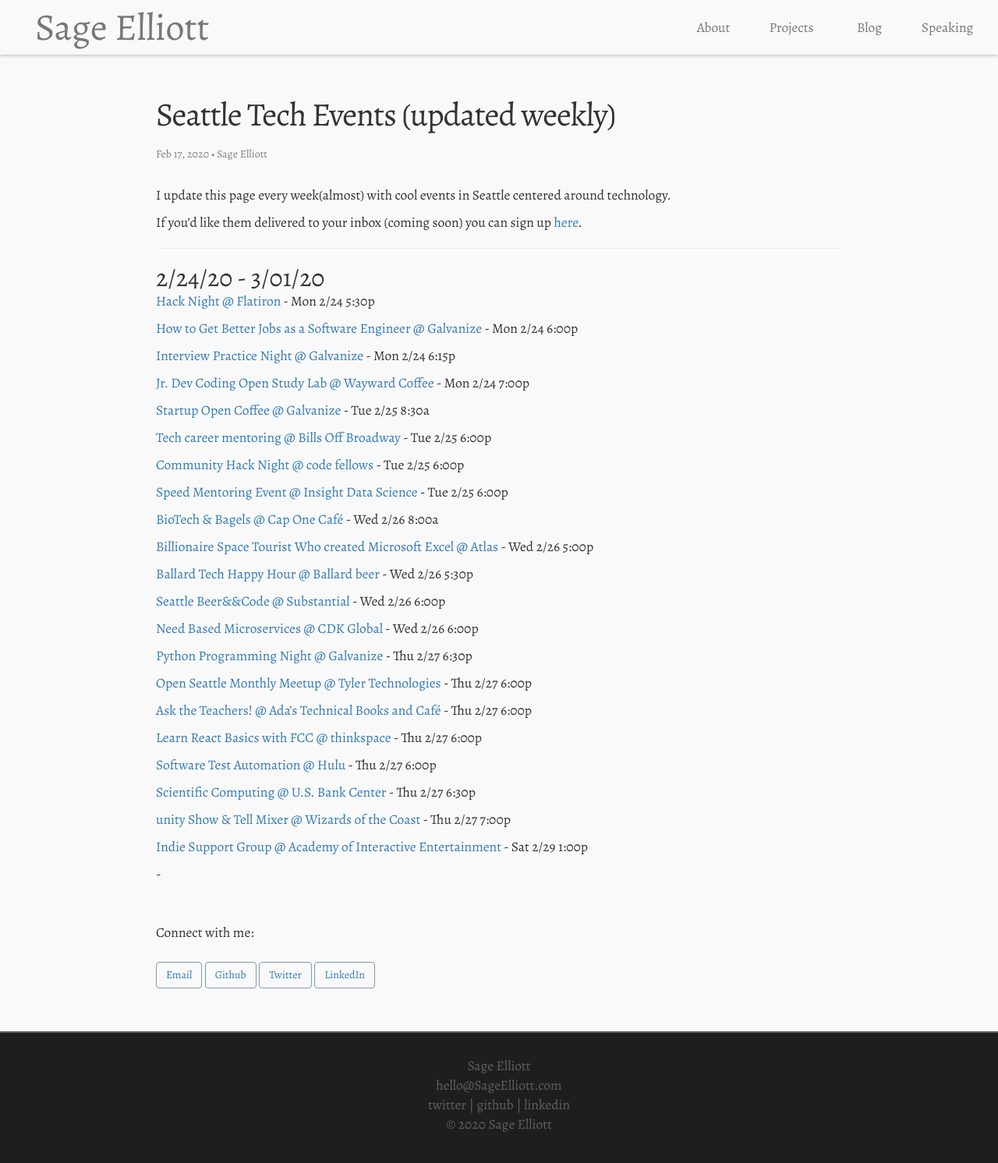
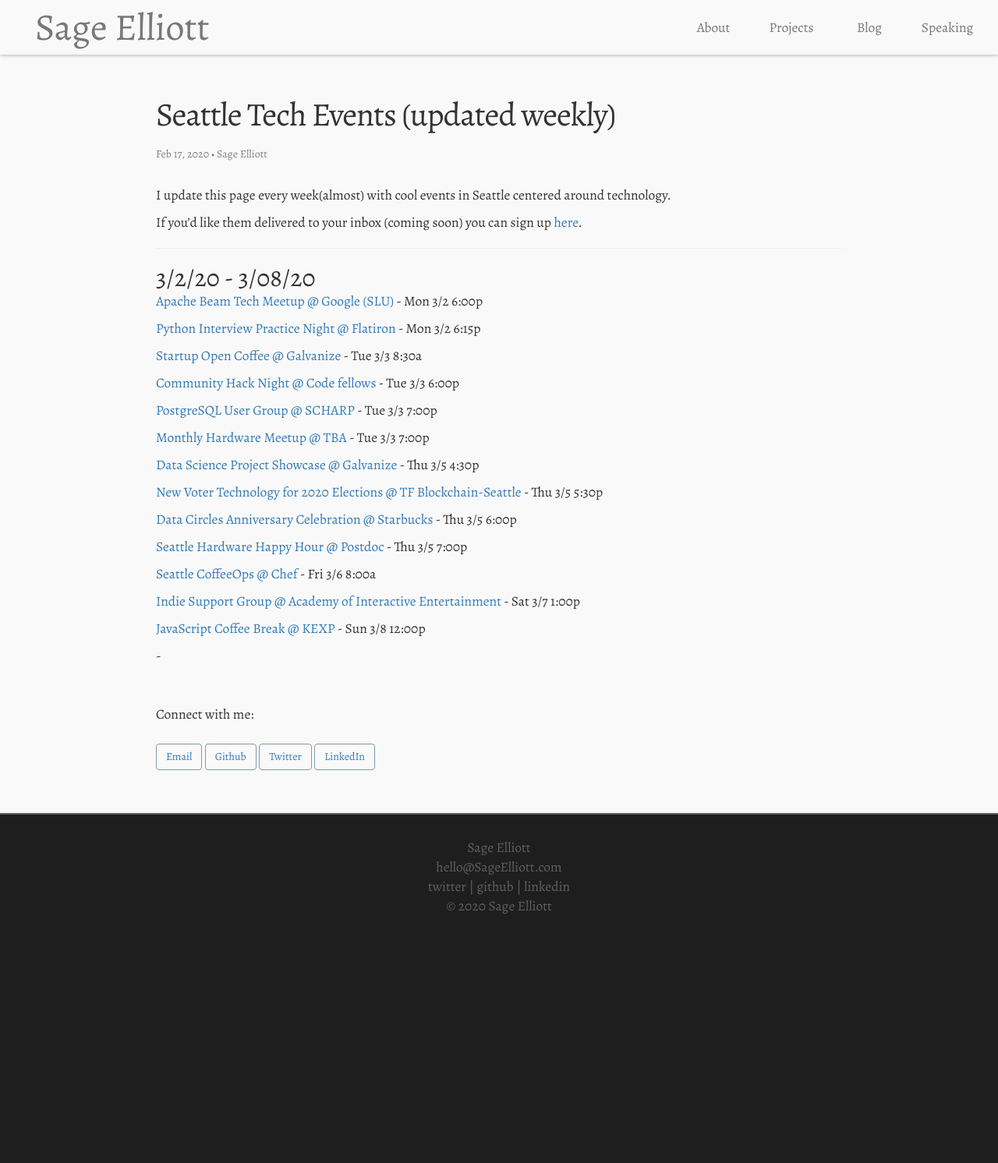
Before and after one commit to sagecodes/sage-blog, a Jekyll site: the page built from _posts/blog/event-posts/2019-8-26-meetups.markdown, in a window 1280 px wide. Shown: the top 1492 px of the page at 78% size. Built offline with Jekyll 4.4.1, drawn with Linux system fonts in a browser that asks for light colours; nearby versions of some CDN libraries; some web fonts are replaced.

Commit message:
update weekly events

```diff
--- a/_posts/blog/event-posts/2019-8-26-meetups.markdown
+++ b/_posts/blog/event-posts/2019-8-26-meetups.markdown
@@ -15,46 +15,30 @@
 
 -------
 
-## 2/24/20 - 3/01/20
+## 3/2/20 - 3/08/20
 
-[Hack Night @ Flatiron](https://www.meetup.com/seattlejshackers/events/268006597/) - Mon 2/24 5:30p
+[Apache Beam Tech Meetup @ Google (SLU)](https://www.meetup.com/Seattle-Data-Science/events/268986191/) - Mon 3/2 6:00p
 
-[How to Get Better Jobs as a Software Engineer @ Galvanize](https://www.meetup.com/NewTechSeattle/events/268509714/) - Mon 2/24 6:00p
+[Python Interview Practice Night @ Flatiron](https://www.meetup.com/PSPPython/events/vqbjdrybcfbdb/) - Mon 3/2 6:15p
 
-[Interview Practice Night @ Galvanize](https://www.meetup.com/PSPPython/events/prbjdrybcdbgc/) - Mon 2/24 6:15p
+[Startup Open Coffee @ Galvanize](https://www.meetup.com/Seattle-Startups-Open-Coffee/events/xftnplybcfbfb/) - Tue 3/3 8:30a
 
-[Jr. Dev Coding Open Study Lab @ Wayward Coffee](https://www.meetup.com/The-Junior-Dev-Struggle-Bus/events/ntrxgrybcdbgc/) - Mon 2/24 7:00p
+[Community Hack Night @ Code fellows](https://www.meetup.com/openseattle/events/qghlnrybcfbfb/) - Tue 3/3 6:00p
 
-[Startup Open Coffee @ Galvanize](https://www.meetup.com/Seattle-Startups-Open-Coffee/events/xftnplybcdbhc/) - Tue 2/25 8:30a
+[PostgreSQL User Group @ SCHARP](https://www.meetup.com/Seattle-Postgres/events/klrjdrybcfbfb/) - Tue 3/3 7:00p
 
-[Tech career mentoring @ Bills Off Broadway](https://www.meetup.com/Seattle-Tech-Mentors/events/nrmthrybcdbhc/) - Tue 2/25 6:00p
+[Monthly Hardware Meetup @ TBA](https://www.meetup.com/Seattle-Arduino-Meetup/events/jzfsmrybcfbfb/) - Tue 3/3 7:00p
 
-[Community Hack Night @ code fellows](https://www.meetup.com/openseattle/events/qghlnrybcdbhc/) - Tue 2/25 6:00p
+[Data Science Project Showcase @ Galvanize](https://www.eventbrite.com/e/galvanize-seattle-data-science-demo-day-3520-tickets-93353495819) - Thu 3/5 4:30p
 
-[Speed Mentoring Event @ Insight Data Science](https://www.meetup.com/Seattle-WiDS-Meetup/events/268763726/) - Tue 2/25 6:00p
+[New Voter Technology for 2020 Elections @ TF Blockchain-Seattle](https://www.meetup.com/TF-Blockchain-Seattle-Chapter/events/266790376/) - Thu 3/5 5:30p
 
-[BioTech & Bagels @ Cap One Café](https://www.meetup.com/Seattle-BioTech-Bagels-Morning-Meetup/events/lrnxnrybcdbjc/) - Wed 2/26 8:00a
+[Data Circles Anniversary Celebration @ Starbucks](https://www.meetup.com/Seattle-WiDS-Meetup/events/266637632/) - Thu 3/5 6:00p
 
-[Billionaire Space Tourist Who created Microsoft Excel @ Atlas](https://www.meetup.com/HackerNewsSeattleMeetup/events/268668042/) - Wed 2/26 5:00p
+[Seattle Hardware Happy Hour @ Postdoc](https://www.meetup.com/Seattle-Hardware-Happy-Hour-3H/events/268868114/) - Thu 3/5 7:00p
 
-[Ballard Tech Happy Hour @ Ballard beer](https://www.meetup.com/BallardTechHH/events/wtlflrybcdbjc/) - Wed 2/26 5:30p
+[Seattle CoffeeOps @ Chef](https://www.meetup.com/Seattle-CoffeeOps/events/kgmkbqybcfbjb/) - Fri 3/6 8:00a
 
-[Seattle Beer&&Code @ Substantial](https://www.meetup.com/Beer-Code-Seattle/events/dfmznnybcdbjc/) - Wed 2/26 6:00p
+[Indie Support Group @ Academy of Interactive Entertainment](https://www.meetup.com/SeattleIndies/events/xnvbnrybcfbkb/) - Sat 3/7 1:00p
 
-[Need Based Microservices @ CDK Global](https://www.meetup.com/seattle-software-craftsmanship/events/nhjtqqybcdbkc/) - Wed 2/26 6:00p
-
-[Python Programming Night @ Galvanize](https://www.meetup.com/PSPPython/events/268809992/) - Thu 2/27 6:30p
-
-[Open Seattle Monthly Meetup @ Tyler Technologies](https://www.meetup.com/openseattle/events/dnpxlrybcdbkc/) - Thu 2/27 6:00p
-
-[Ask the Teachers! @ Ada's Technical Books and Café](https://www.meetup.com/EdTechSeattle/events/268386521/) - Thu 2/27 6:00p
-
-[Learn React Basics with FCC @ thinkspace](https://www.meetup.com/free-code-camp-sea/events/268470305/) - Thu 2/27 6:00p
-
-[Software Test Automation @ Hulu](https://www.meetup.com/TestPro-Seattle/events/268694940/) - Thu 2/27 6:00p
-
-[Scientific Computing @ U.S. Bank Center](https://www.meetup.com/PSPPython/events/268942903/) - Thu 2/27 6:30p
-
-[unity Show & Tell Mixer @ Wizards of the Coast](https://www.meetup.com/Seattle-Unity3D/events/268830636/) - Thu 2/27 7:00p
-
-[Indie Support Group @ Academy of Interactive Entertainment](https://www.meetup.com/SeattleIndies/events/xnvbnrybcdbmc/) - Sat 2/29 1:00p
+[JavaScript Coffee Break @ KEXP](https://www.meetup.com/seattlejshackers/events/gjsfmrybcfblb/) - Sun 3/8 12:00p
```
